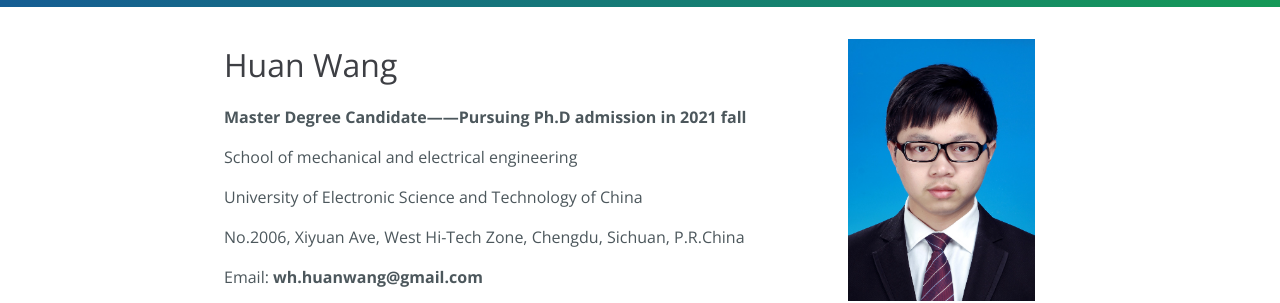
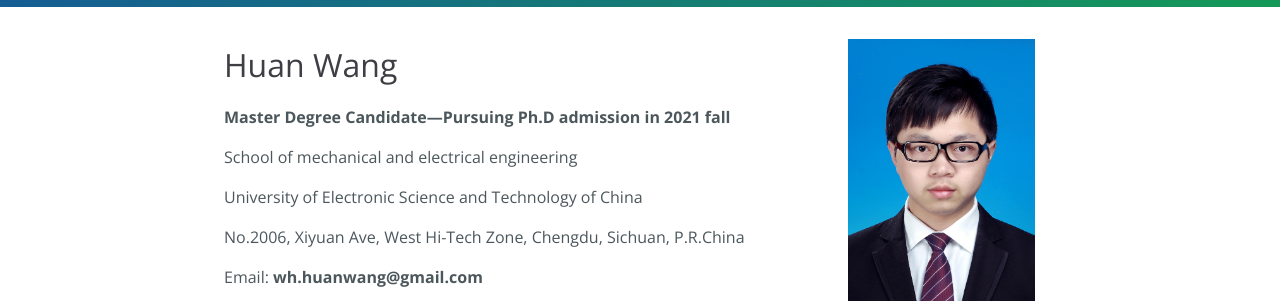
Before and after one commit to WH-HuanWang/WH-HuanWang.github.io, a Jekyll site: the page built from index.md, in a window 1280 px wide and 900 px high. Shown: the part 208-511 px from the top of the window. Built offline with Jekyll 4.4.1, drawn with Linux system fonts in a browser that asks for light colours.

```diff
--- a/index.md
+++ b/index.md
@@ -8,7 +8,7 @@ description: Let you know me and my research better.
   <tr>
     <td width="75%">
       <h1>Huan Wang</h1>
-      <p><b>Master Degree Candidate——Pursuing Ph.D admission in 2021 fall</b></p>
+      <p><b>Master Degree Candidate—Pursuing Ph.D admission in 2021 fall</b></p>
       <p>School of mechanical and electrical engineering</p>
       <p>University of Electronic Science and Technology of China</p>
       <p>No.2006, Xiyuan Ave, West Hi-Tech Zone, Chengdu, Sichuan, P.R.China</p>
```
